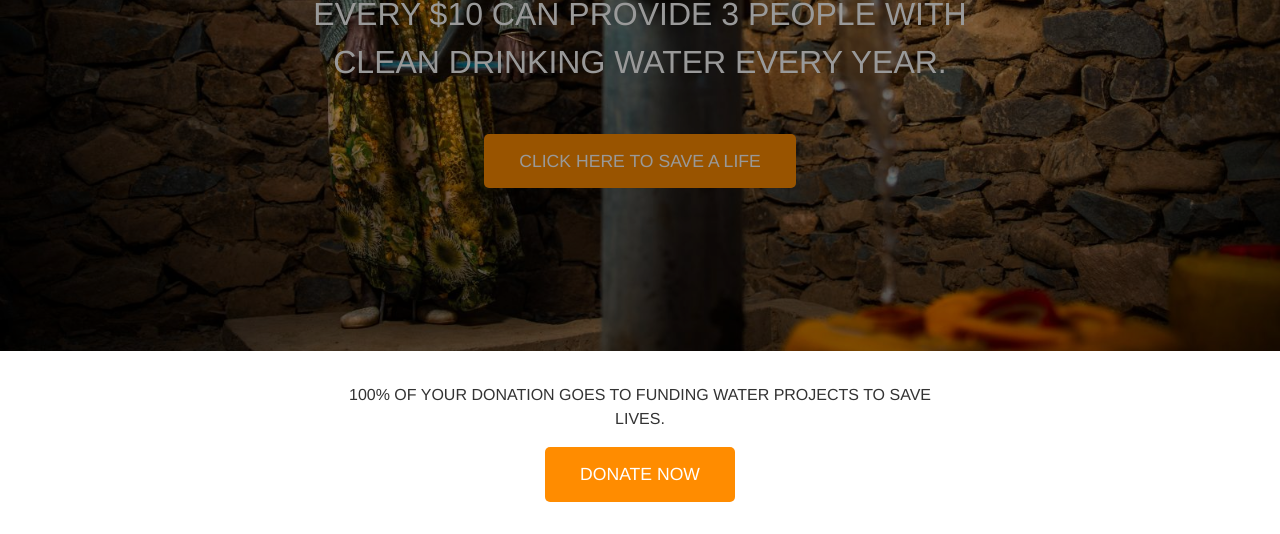
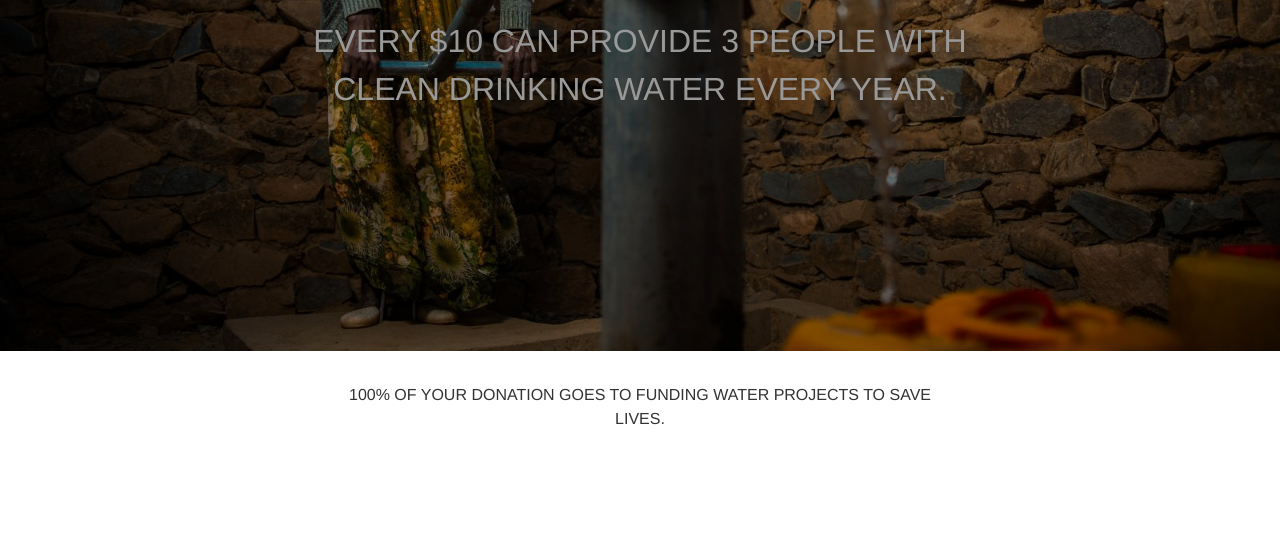
Before and after one commit to ntl37/charityWaterLanding, a plain HTML site: page charityWaterPage/CharityWaterLanding.html in a window 1280 px wide. Shown: the part 369-903 px from the top of the page. Drawn offline with Linux system fonts and the light colour scheme.

Commit message:
CharityWaterLanding.html

```diff
--- a/charityWaterPage/CharityWaterLanding.html
+++ b/charityWaterPage/CharityWaterLanding.html
@@ -7,7 +7,7 @@
   <style>
     /* ————————————————— Variables & Reset ————————————————— */
     :root {
-      --brand-orange: #FF8C00;
+      --brand-yellow: ##FFC907;
       --text-white: #ffffff;
       --text-dark: #333333;
       --font-base: 'Helvetica Neue', Arial, sans-serif;
@@ -61,7 +61,7 @@
     }
     .btn-primary {
       display: inline-block;
-      background: var(--brand-orange);
+      background: var(--brand-yellow);
       color: var(--text-white);
       padding: 0.8em 2em;
       border-radius: 5px;
@@ -98,7 +98,6 @@
     <div class="content">
       <h1>SAVING LIVES HAS NEVER BEEN SO EASY.</h1>
       <h2>EVERY $10 CAN PROVIDE 3 PEOPLE WITH CLEAN DRINKING WATER EVERY YEAR.</h2>
-      <a href="#" class="btn-primary">CLICK HERE TO SAVE A LIFE</a>
     </div>
   </section>
 
```
